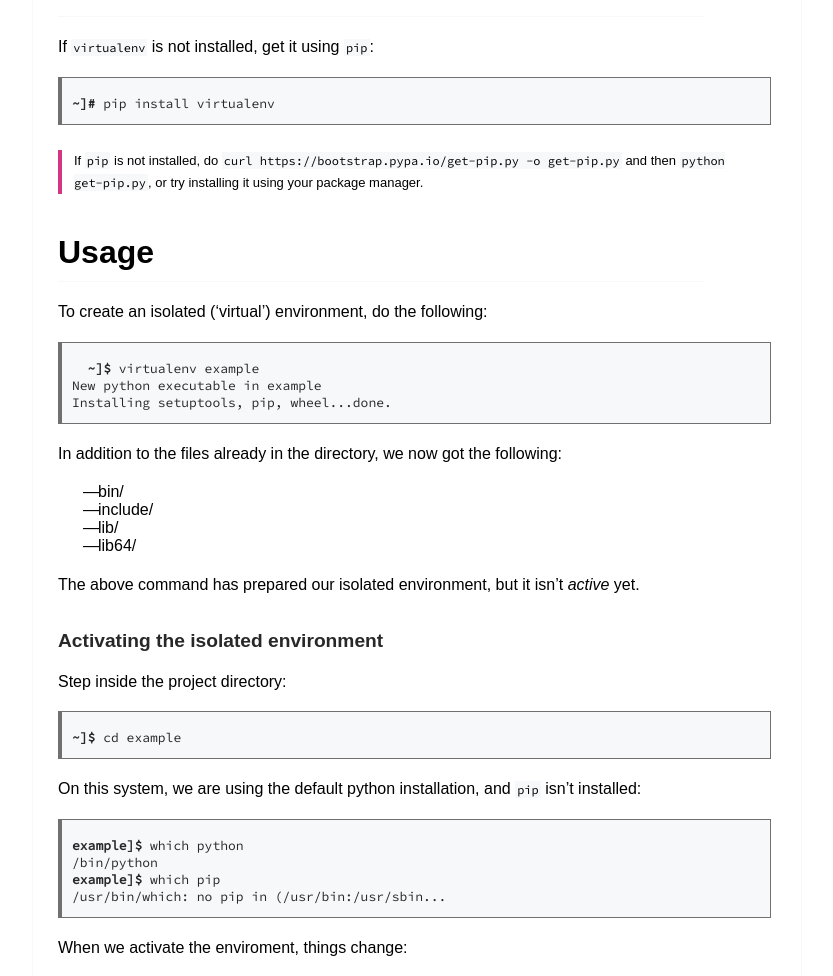
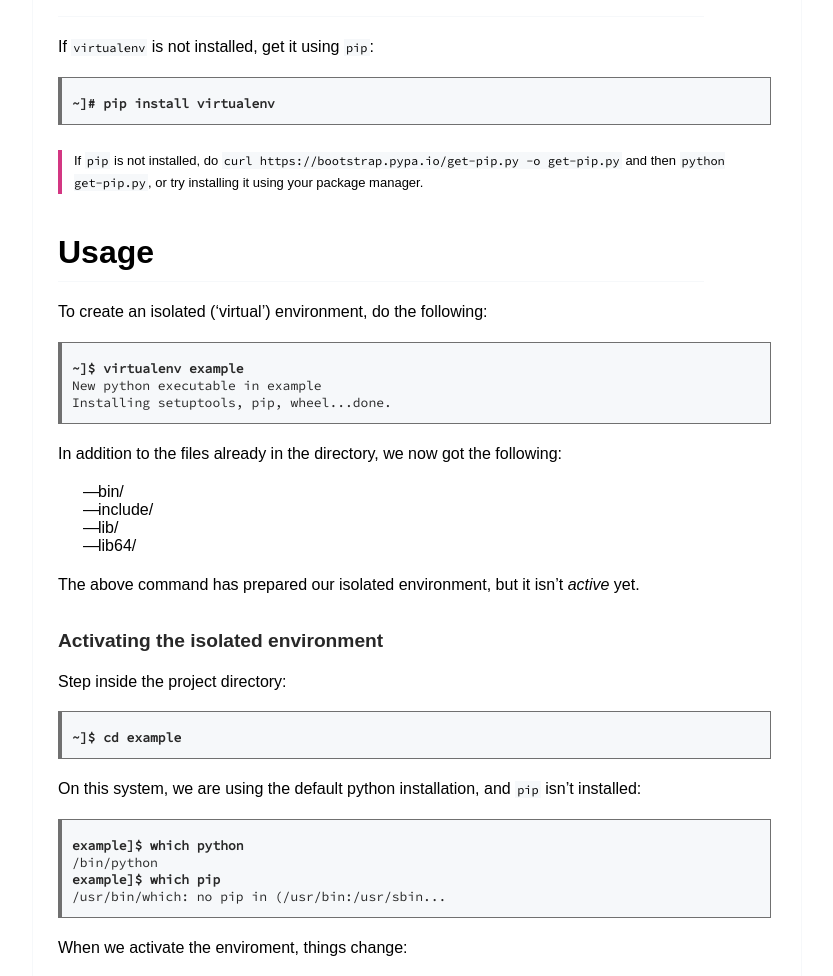
Before and after one commit to execas/execas.github.io, a Jekyll site: the page built from _posts/2019-03-28-isolated-python-environments-with-virtualenv.md, in a window 1280 px wide. Shown: the part 596-1572 px from the top of the page, without its empty margins (223-1056 px from the left). Built offline with Jekyll 4.4.1, drawn with Linux system fonts in a browser that asks for light colours.

```diff
--- a/_posts/2019-03-28-isolated-python-environments-with-virtualenv.md
+++ b/_posts/2019-03-28-isolated-python-environments-with-virtualenv.md
@@ -12,7 +12,7 @@ Isolated Python environments are very useful for making sure that a project's de
 If `virtualenv` is not installed, get it using `pip`:
 
 <div class="term">
-<b>~]#</b> pip install virtualenv
+<b>~]# pip install virtualenv</b>
 </div>
 
 > If `pip` is not installed, do `curl https://bootstrap.pypa.io/get-pip.py -o get-pip.py` and then `python get-pip.py`, or try installing it using your package manager.
@@ -23,7 +23,7 @@ If `virtualenv` is not installed, get it using `pip`:
 To create an isolated ('virtual') environment, do the following:
 
 <div class="term">
-  <b>~]$</b> virtualenv example
+<b>~]$ virtualenv example</b>
 New python executable in example
 Installing setuptools, pip, wheel...done.
 </div>
@@ -42,15 +42,15 @@ The above command has prepared our isolated environment, but it isn't *active* y
 Step inside the project directory:
 
 <div class="term">
-<b>~]$</b> cd example
+<b>~]$ cd example</b>
 </div>
 
 On this system, we are using the default python installation, and `pip` isn't installed:
 
 <div class="term">
-<b>example]$</b> which python
+<b>example]$ which python</b>
 /bin/python
-<b>example]$</b> which pip
+<b>example]$ which pip</b>
 /usr/bin/which: no pip in (/usr/bin:/usr/sbin...
 </div>
 
```
